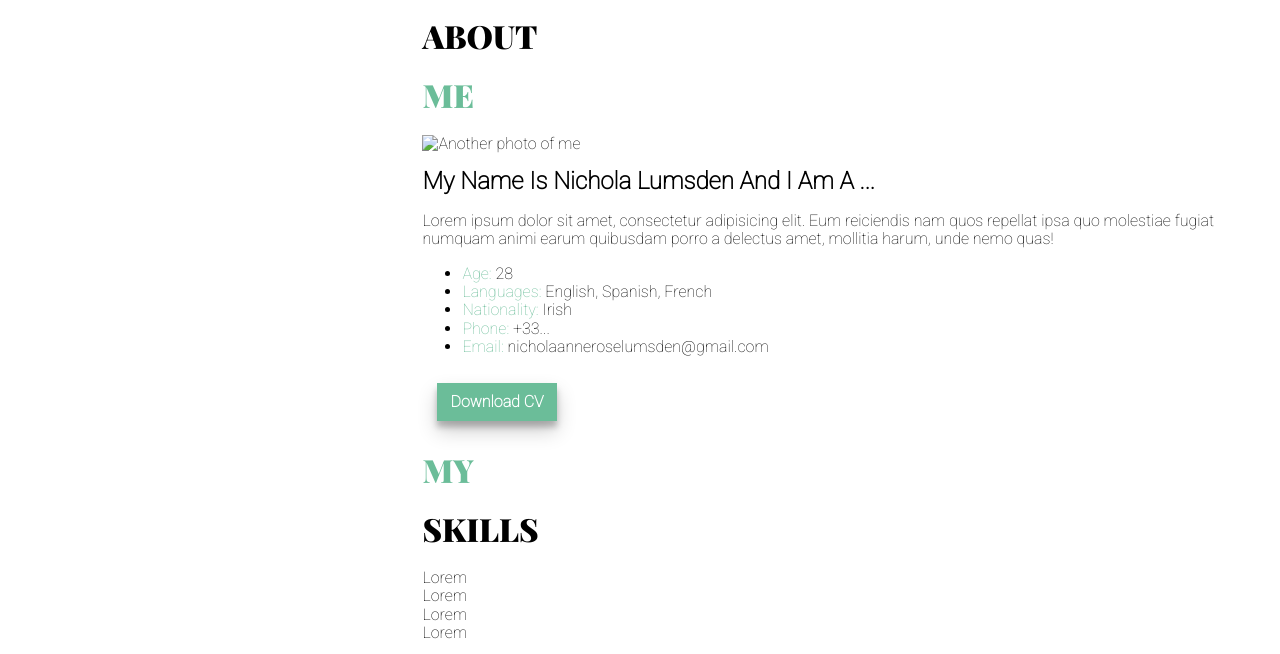
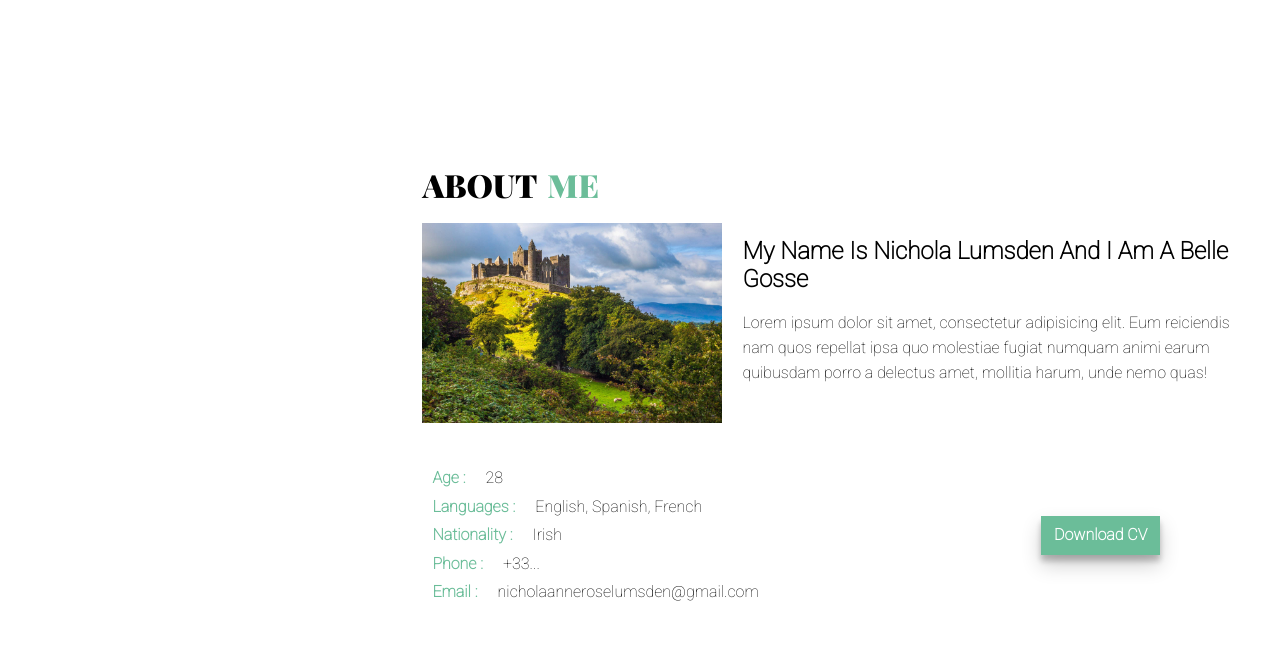
Before and after one commit to MahavishnuT/Portfolio_Nikki, a plain HTML site: page index.html in a window 1280 px wide. Shown: the part 803-1457 px from the top of the page. Drawn offline with nearby package versions, Linux system fonts and the light colour scheme; a web font is replaced by a local one.

Commit message:
about section and starting animation

```diff
--- a/index.html
+++ b/index.html
@@ -15,11 +15,11 @@
         </div>
         <nav>
             <ul>
-                <a href="#"><li>Home</li></a>
-                <a href="#"><li>About</li></a>
-                <a href="#"><li>Skills</li></a>
-                <a href="#"><li>Experience</li></a>
-                <a href="#"><li>Contact</li></a>
+                <a href="#home"><li>Home</li></a>
+                <a href="#about"><li>About</li></a>
+                <a href="#skills"><li>Skills</li></a>
+                <a href="#experience"><li>Experience</li></a>
+                <a href="#contact"><li>Contact</li></a>
             </ul>
         </nav>
         <a class="socials" href="https://fr.linkedin.com/in/nichola-lumsden-401798115?original_referer=" target="_blank"><i class="fa-brands fa-linkedin"></i></a>
@@ -35,7 +35,7 @@
                 </div>
                 <h2>i am a belle gosse from ireland</h2>
                 <p>Lorem ipsum dolor sit amet consectetur adipisicing elit. Consequatur corrupti excepturi numquam dolorum modi, ad cum ex nobis, laudantium itaque nam expedita facere quis labore ea eos commodi eum iste!</p>
-                <button href="#">About Me</button>
+                <button href="#about">About Me</button>
             </div>
             <div class="home__image">
                 <img src="./img/nikki.jpg" alt="A photo of me">
@@ -48,19 +48,23 @@
             <div class="title">
                 <h1>ABOUT</h1><h1 class="coloured">ME</h1>
             </div>
-            <div class="aboutme-image"><img src="" alt="Another photo of me"></div>
-            <div>
-                <h2>My name is Nichola Lumsden and I am a ...</h2>
-                <p>Lorem ipsum dolor sit amet, consectetur adipisicing elit. Eum reiciendis nam quos repellat ipsa quo molestiae fugiat numquam animi earum quibusdam porro a delectus amet, mollitia harum, unde nemo quas!</p>
+            <div class="about__description">
+                <div class="aboutme-image"><img src="img/aafe8401d6a1418cb65e2767f330c94b.jpg" alt="Another photo of me"></div>
+                <div class="aboutme-text">
+                    <h2>My name is Nichola Lumsden and I am a belle gosse</h2>
+                    <p>Lorem ipsum dolor sit amet, consectetur adipisicing elit. Eum reiciendis nam quos repellat ipsa quo molestiae fugiat numquam animi earum quibusdam porro a delectus amet, mollitia harum, unde nemo quas!</p>
+                </div>
             </div>
-            <ul>
-                <li><span class="coloured">Age: </span><span>28</span></li>
-                <li><span class="coloured">Languages: </span><span>English, Spanish, French</span></li>
-                <li><span class="coloured">Nationality: </span><span>Irish</span></li>
-                <li><span class="coloured">Phone: </span><span>+33...</span></li>
-                <li><span class="coloured">Email: </span><span>nicholaanneroselumsden@gmail.com</span></li>
-            </ul>
-            <button>Download CV</button>
+            <div class="about__points">
+                <ul>
+                    <li><span class="coloured">Age :</span><span class="my_contacts">28</span></li>
+                    <li><span class="coloured">Languages :</span><span class="my_contacts">English, Spanish, French</span></li>
+                    <li><span class="coloured">Nationality :</span><span class="my_contacts">Irish</span></li>
+                    <li><span class="coloured">Phone :</span><span class="my_contacts">+33...</span></li>
+                    <li><span class="coloured">Email :</span><span class="my_contacts">nicholaanneroselumsden@gmail.com</span></li>
+                </ul>
+                <button>Download CV</button>
+            </div>
         </section>
 
         <section id="skills">
--- a/sass/_normalize.scss
+++ b/sass/_normalize.scss
@@ -9,8 +9,9 @@
  */
 
  html {
-    line-height: 1.15; /* 1 */
-    -webkit-text-size-adjust: 100%; /* 2 */
+   line-height: 1.15; /* 1 */
+   -webkit-text-size-adjust: 100%; /* 2 */
+   scroll-behavior: smooth;
   }
 
   /* Sections
--- a/sass/components/_buttons.scss
+++ b/sass/components/_buttons.scss
@@ -3,6 +3,7 @@ button {
     padding: 10px 13px;
     text-align: center;
     max-width: 150px;
+    max-height: 50px;
     box-shadow: rgba(0, 0, 0, 0.19) 0px 10px 20px, rgba(0, 0, 0, 0.23) 0px 6px 6px;    background-color: $colour-secondary;
     border-style: none;
     color: $dark-background-color;
--- a/sass/pages/_index.scss
+++ b/sass/pages/_index.scss
@@ -9,8 +9,8 @@ main {
 #home {
     height: 100vh;
     display: flex;
+    align-items: center;
     flex-direction: row;
-    align-items: center;
     .home__text {
         width: 60%;
     }
@@ -82,3 +82,71 @@ main {
         }
     }
 }
+
+#about {
+    height: 100vh;
+    display: flex;
+    justify-content: center;
+    flex-direction: column;
+    gap: 20px;
+    .title {
+        display: flex;
+        flex-direction: row;
+        h1 {
+            margin: 0 10px 0 0;
+        }
+    }
+    .about__description {
+        display: flex;
+        flex-direction: row;
+        .aboutme-image {
+            min-width: 300px;
+            width: 30%;
+            height: 200px;
+            overflow: hidden;
+            @include appearing-animation(fade-in, 0s);
+            img {
+                min-width: 300px;
+                width: 30%;
+                height: 200px;
+                object-fit: fill;
+            }
+        }
+        .aboutme-text {
+            width: 60%;
+            margin-left: 20px;
+            @include appearing-animation(appearing-right-left,150ms);
+            p {
+                line-height: 25px;
+            }
+        }
+    }
+    .about__points {
+        display: flex;
+        flex-direction: row;
+        align-items: center;
+        button {
+            position: relative;
+            left: 30%;
+            @include appearing-animation(appearing-right-left, 1s);
+            opacity: 0;
+        }
+        ul {
+            list-style: none;
+            display: flex;
+            flex-direction: column;
+            gap: 10px;
+            padding: 10px;
+            @include appearing-animation(appearing-bottom-up, 500ms);
+            li {
+                display: flex;
+                .coloured {
+                    font-weight: 900;
+                }
+                .my_contacts {
+                    margin-left: 20px;
+                }
+            }
+        }
+    }
+}
--- a/sass/utils/_mixins.scss
+++ b/sass/utils/_mixins.scss
@@ -0,0 +1,36 @@
+@mixin appearing-animation($name, $delay) {
+    animation: $name 2000ms cubic-bezier(.25,.85,.27,.99) $delay forwards;
+}
+
+
+
+@keyframes fade-in {
+    0% {
+        opacity: 0;
+    }
+    100% {
+        opacity: 1;
+    }
+}
+
+@keyframes appearing-bottom-up {
+    0% {
+        transform: translateY(300px);
+        opacity: 0;
+    }
+    100% {
+        transform: translateY(0px);
+        opacity: 1;
+    }
+}
+
+@keyframes appearing-right-left {
+    0% {
+        transform: translateX(500px);
+        opacity: 0;
+    }
+    100% {
+        transform: translateX(0px);
+        opacity: 1;
+    }
+}
```
Also changed, not shown: img/aafe8401d6a1418cb65e2767f330c94b.jpg (added), public/css/style.css, 1 other file.
